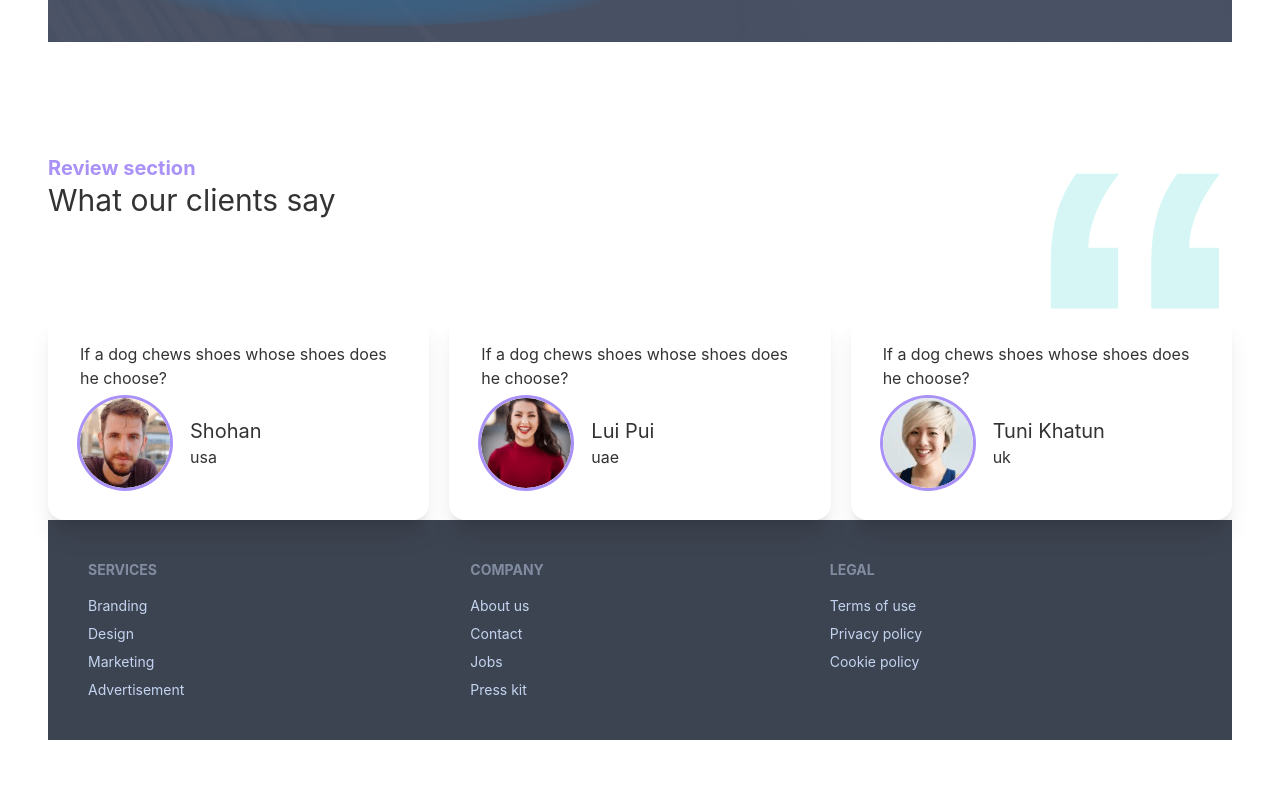
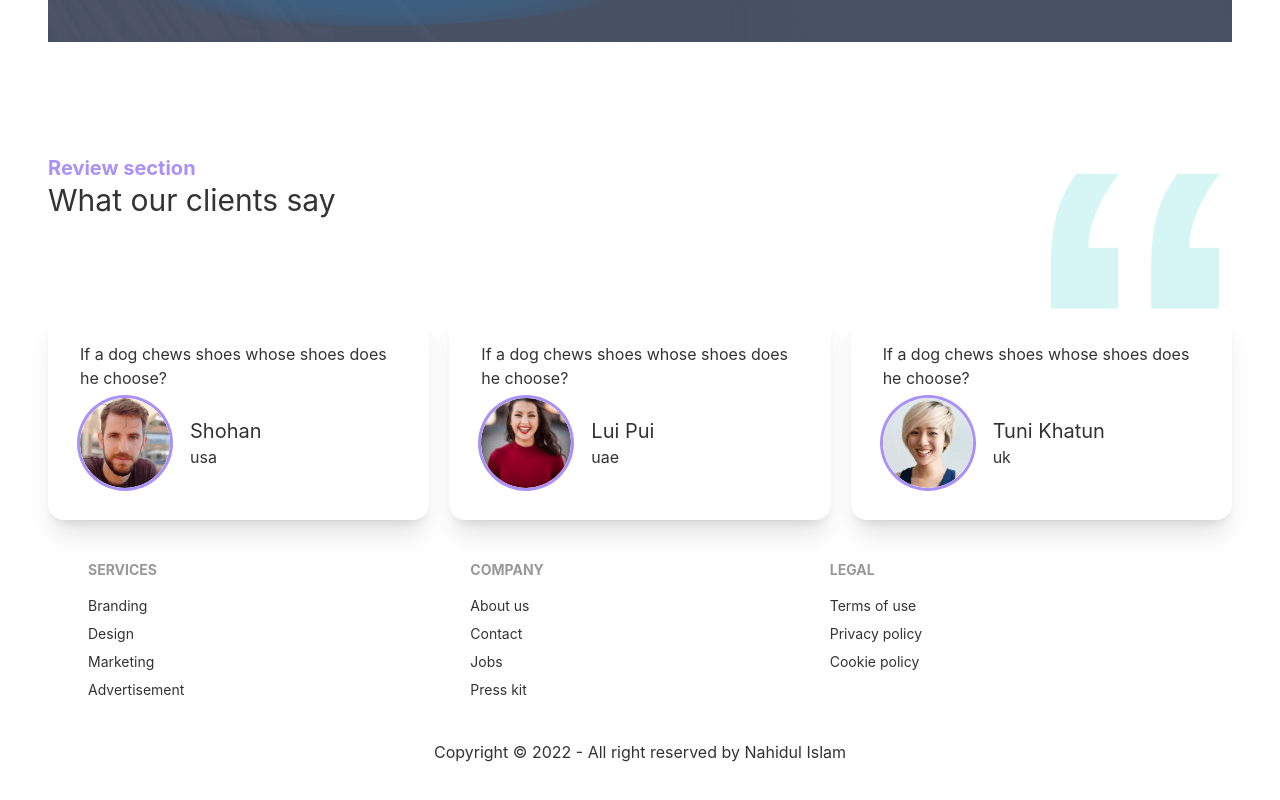
Before and after one commit to withnahidul/assignment-12-client, a React (Create React App) app: page / in a window 1280 px wide. Shown: the part 3445-4245 px from the top of the page. Built offline with nearby package versions, Linux system fonts and the light colour scheme.

Commit message:
update-footer

```diff
--- a/public/index.html
+++ b/public/index.html
@@ -1,14 +1,12 @@
 <!DOCTYPE html>
 <html lang="en">
+
 <head>
   <meta charset="utf-8" />
   <link rel="icon" href="%PUBLIC_URL%/favicon.ico" />
   <meta name="viewport" content="width=device-width, initial-scale=1" />
   <meta name="theme-color" content="#000000" />
-    <meta
-      name="description"
-      content="Web site created using create-react-app"
-    />
+  <meta name="description" content="Web site created using create-react-app" />
   <link rel="apple-touch-icon" href="%PUBLIC_URL%/logo192.png" />
   <!--
       manifest.json provides metadata used when your web app is installed on a
@@ -24,8 +22,9 @@
       work correctly both with client-side routing and a non-root public URL.
       Learn how to configure a non-root public URL by running `npm run build`.
     -->
-    <title>React App</title>
+  <title>Nis Computer Manufacturer</title>
 </head>
+
 <body>
   <noscript>You need to enable JavaScript to run this app.</noscript>
   <div id="root"></div>
@@ -40,4 +39,5 @@
       To create a production bundle, use `npm run build` or `yarn build`.
     -->
 </body>
+
 </html>
--- a/src/Pages/Home/Footer.js
+++ b/src/Pages/Home/Footer.js
@@ -1,29 +1,40 @@
 import React from 'react';
+import footer from '../../assets/images/footer.png';
 
 const Footer = () => {
     return (
-        <footer class="footer p-10 bg-neutral text-neutral-content">
-            <div>
-                <span class="footer-title">Services</span>
-                <a class="link link-hover">Branding</a>
-                <a class="link link-hover">Design</a>
-                <a class="link link-hover">Marketing</a>
-                <a class="link link-hover">Advertisement</a>
+        <footer style={{
+            background: `url(${footer})`,
+            bacgroundSize: 'cover'
+        }} className=" p-10 ">
+            <div className='footer'>
+                <div>
+                    <span className="footer-title">Services</span>
+                    <a className="link link-hover">Branding</a>
+                    <a className="link link-hover">Design</a>
+                    <a className="link link-hover">Marketing</a>
+                    <a className="link link-hover">Advertisement</a>
+                </div>
+                <div>
+                    <span className="footer-title">Company</span>
+                    <a className="link link-hover">About us</a>
+                    <a className="link link-hover">Contact</a>
+                    <a className="link link-hover">Jobs</a>
+                    <a className="link link-hover">Press kit</a>
+                </div>
+                <div>
+                    <span className="footer-title">Legal</span>
+                    <a className="link link-hover">Terms of use</a>
+                    <a className="link link-hover">Privacy policy</a>
+                    <a className="link link-hover">Cookie policy</a>
+                </div>
             </div>
-            <div>
-                <span class="footer-title">Company</span>
-                <a class="link link-hover">About us</a>
-                <a class="link link-hover">Contact</a>
-                <a class="link link-hover">Jobs</a>
-                <a class="link link-hover">Press kit</a>
+            <div className='my-10 text-center'>
+                <p>Copyright © 2022 - All right reserved by Nahidul Islam</p>
             </div>
-            <div>
-                <span class="footer-title">Legal</span>
-                <a class="link link-hover">Terms of use</a>
-                <a class="link link-hover">Privacy policy</a>
-                <a class="link link-hover">Cookie policy</a>
-            </div>
-        </footer>
+
+
+        </footer >
     );
 };
 
--- a/src/Pages/Shared/Navbar.js
+++ b/src/Pages/Shared/Navbar.js
@@ -19,10 +19,10 @@
         <div className="navbar bg-base-100">
             <div className="navbar-start">
                 <div className="dropdown">
-                    <label tabindex="0" className="btn btn-ghost lg:hidden">
+                    <label tabIndex="0" className="btn btn-ghost lg:hidden">
                         <svg xmlns="http://www.w3.org/2000/svg" className="h-5 w-5" fill="none" viewBox="0 0 24 24" stroke="currentColor"><path stroke-linecap="round" stroke-linejoin="round" stroke-width="2" d="M4 6h16M4 12h8m-8 6h16" /></svg>
                     </label>
-                    <ul tabindex="0" className="menu menu-compact dropdown-content mt-3 p-2 shadow bg-base-100 rounded-box w-52">
+                    <ul tabIndex="0" className="menu menu-compact dropdown-content mt-3 p-2 shadow bg-base-100 rounded-box w-52">
                         {menuItems}
                     </ul>
                 </div>
```
Also changed, not shown: src/assets/images/footer.png (added). Lines whose indentation alone changed are shown as unchanged.
